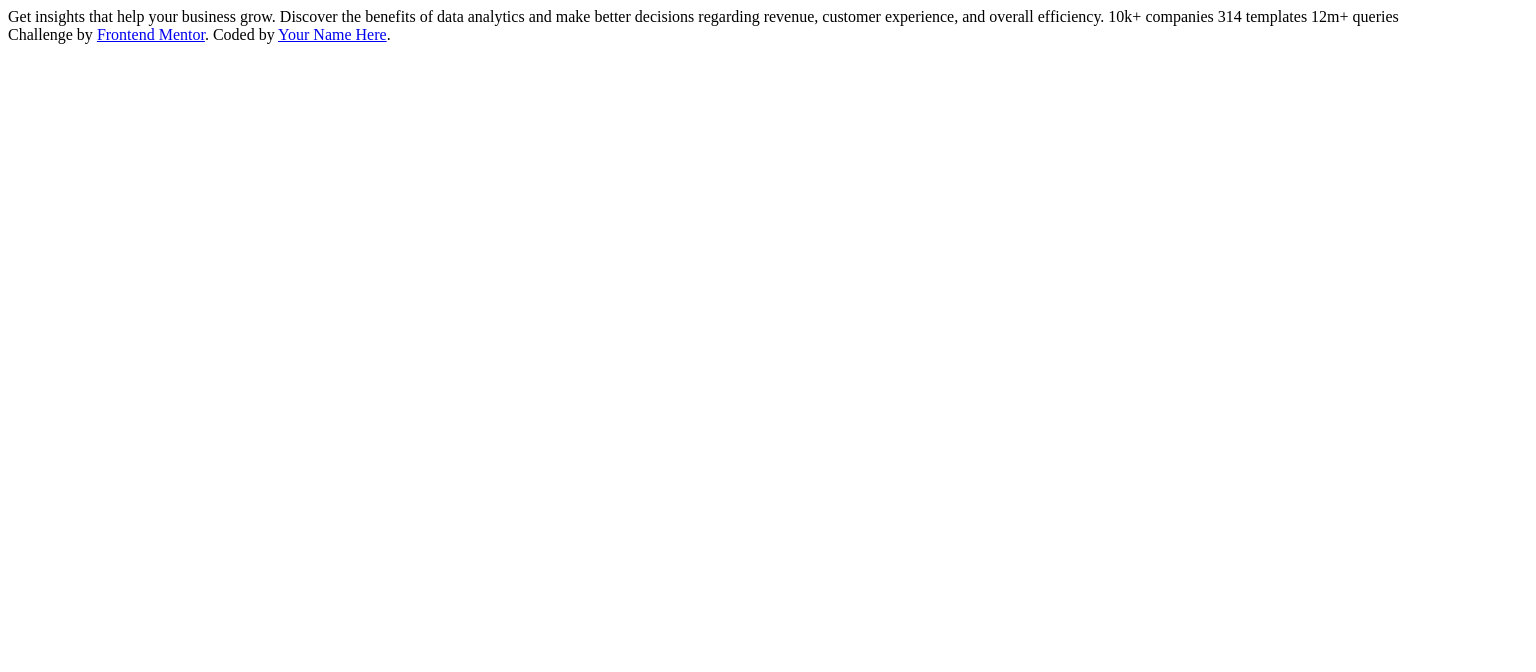
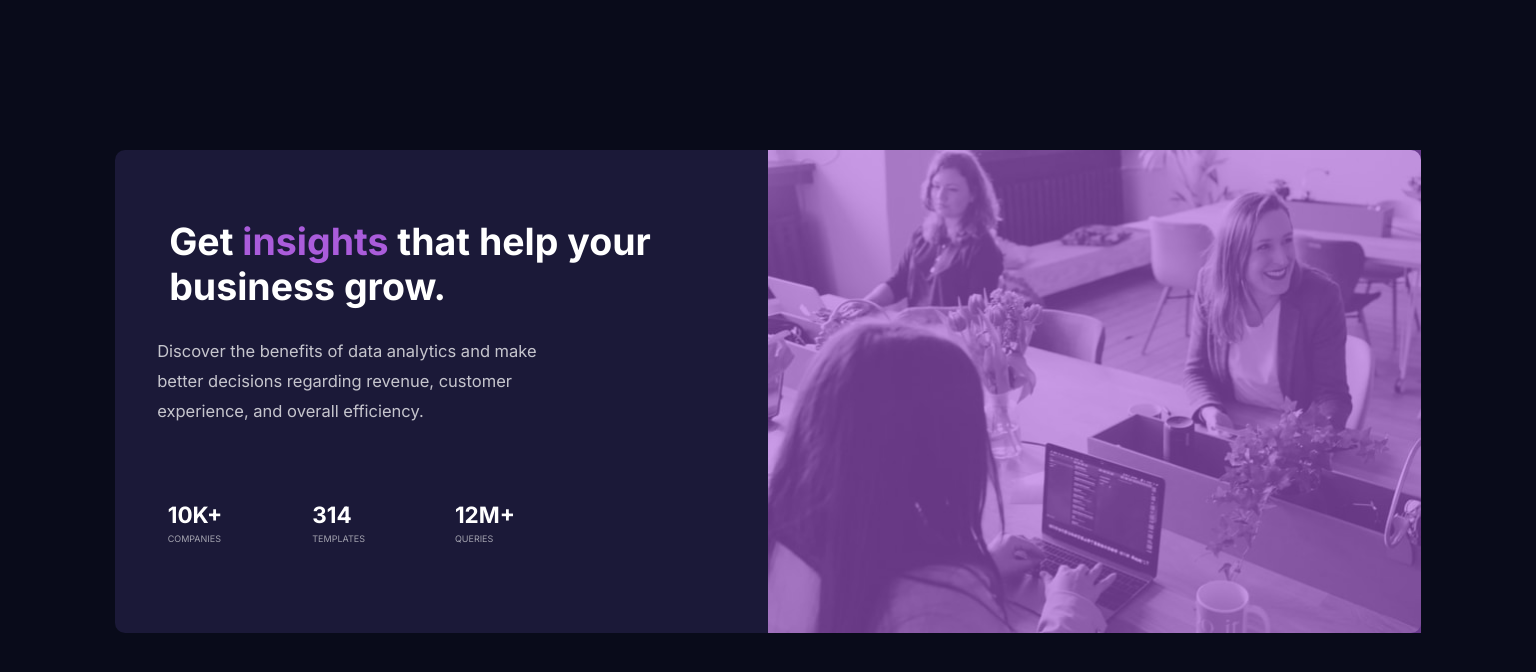
Before and after one commit to Devakumar96/Stats-preview-card-component, a plain HTML site: page index.html in a window 1536 px wide. Drawn offline with Linux system fonts and the light colour scheme.

Commit message:
mobile style updated

```diff
--- a/index.html
+++ b/index.html
@@ -7,7 +7,10 @@
   <link rel="icon" type="image/png" sizes="32x32" href="./images/favicon-32x32.png">
 
   <title>Frontend Mentor | Stats preview card component</title>
+
+  <!-- custom CSS -->
   <link rel="stylesheet" href="./styles/styles.css">
+
   <!-- Feel free to remove these styles or customise in your own stylesheet 👍 -->
   <!-- <style>
     .attribution { font-size: 11px; text-align: center; }
@@ -16,7 +19,7 @@
 </head>
 <body>
 
-  Get insights that help your business grow.
+  <!-- Get insights that help your business grow.
 
   Discover the benefits of data analytics and make better decisions regarding revenue, customer
   experience, and overall efficiency.
@@ -28,6 +31,36 @@
   <div class="attribution">
     Challenge by <a href="https://www.frontendmentor.io?ref=challenge" target="_blank">Frontend Mentor</a>.
     Coded by <a href="#">Your Name Here</a>.
-  </div>
+  </div> -->
+
+  <main class="card">
+    <div class="card_img">
+      <img src="./images/image-header-mobile.jpg" alt="card_img">
+    </div>
+    <div class="card_body">
+      <div class="header">
+        <h1>Get <span>insights</span> that help your business grow.</h1>
+        <p>Discover the benefits of data analytics and make better decisions regarding revenue, customer
+  experience, and overall efficiency.</p>
+      </div>
+      <div class="card_footer">
+        <div class="card_companies">
+          <h2>10K+</h2>
+          <p>COMPANIES</p>
+        </div>
+        <div class="card_templates">
+          <h2>314</h2>
+          <p>TEMPLATES</p>
+        </div>
+        <div class="card_queries">
+          <h2>12M+</h2>
+          <p>QUERIES</p>
+        </div>
+
+      </div>
+    </div>
+  </main>
+
+
 </body>
 </html>
--- a/styles/styles.css
+++ b/styles/styles.css
@@ -0,0 +1,164 @@
+@import url('https://fonts.googleapis.com/css2?family=Inter:wght@400;700&display=swap');
+
+*,::after,::before{
+    margin: 0;
+    padding: 0;
+    box-sizing: border-box;
+    outline: none;
+}
+
+html{
+    font-size: 15px;
+}
+
+:root{
+    --clr-Very-dark-blue: hsl(233, 47%, 7%);
+    --clr-Dark-desaturated-blue: hsl(244, 38%, 16%);
+    --clr-Soft-violet: hsl(277, 64%, 61%);
+    --clr-White: hsl(0, 0%, 100%);
+    --clr-Slightly-transparent-white: hsla(0, 0%, 100%, 0.75);
+    --clr-stat-headings: hsla(0, 0%, 100%, 0.6);
+    --clr-font-main:'Inter', sans-serif;
+}
+
+body{
+    font-family: var(--clr-font-main);
+    background-color: var(--clr-Very-dark-blue);
+    display: flex;
+    justify-content: center;
+    align-items: center;
+    /* height: 100%; */
+    /* position: relative; */
+}
+
+.card{
+    background-color: var(--clr-Dark-desaturated-blue);
+    width: 80%;
+    border-radius: 10px;
+    margin-top: 5rem;
+    margin-bottom: 5rem;
+}
+
+.card_img{
+    position: relative;
+}
+.card_img img {
+  width:100%;
+  border-radius: 10px 10px 0 0;
+}
+
+.card_img::after{
+    content: '';
+    position: absolute;
+    width: 100%;
+    height: 100%;
+    top:0;
+    right:0;
+    background-color:hsla(277, 64%, 61%,0.6)
+}
+
+.header h1{
+    text-align: center;
+    font-size: 1.8rem;
+    margin:0.8rem;
+    color: var(--clr-White);
+    padding: 0.8rem;
+}
+
+.header h1 span{
+    color: var(--clr-Soft-violet);
+}
+
+.header p{
+    color: var(--clr-Slightly-transparent-white);
+    text-align: center;
+    font-size: 0.9rem;
+    font-weight:500;
+    margin: 1rem 0.8rem;
+    padding: 0rem 1.5rem;
+    line-height: 1.5rem;
+}
+
+.card_footer{
+    display: flex;
+    flex-direction: column;
+    align-items: center;
+    row-gap: 3.5rem;
+    margin: 2rem 0rem 5rem 0rem;
+    cursor: pointer;
+
+}
+
+.card_footer h2{
+    color: var(--clr-White);
+    font-size: 1.5rem;
+}
+
+.card_footer p{
+color: var(--clr-stat-headings);
+font-size: 0.6rem;
+margin-top: 0.3rem;
+}
+
+
+@media screen and (min-width:1440px){
+    body{
+        min-height:100%;
+    }
+
+    .card{
+        height:35%;
+        width: 85%;
+        display: flex;
+        flex-direction: row-reverse;
+        justify-content: center;
+        margin-top: 10rem;
+
+    }
+
+    .card{
+        display: grid;
+        grid-template-columns: 50% 50%;
+    }
+
+
+    .card_body{
+        grid-row: 1/1;
+        margin-left: 2rem;
+        margin-top: 3rem;
+    }
+
+
+    .card_img img{
+        grid-row: 1/2;
+    }
+
+
+    .header h1{
+        font-size: 2.5rem;
+        text-align: left;
+        margin-right: 5rem;
+    }
+
+    .header p{
+        text-align: left;
+        font-size: 1.1rem;
+        line-height: 2rem;
+        padding: 0rem 12rem 0rem 0rem;
+    }
+
+    .card_footer{
+        display: flex;
+        flex-direction: row;
+        column-gap: 6rem;
+        margin: 5rem 0rem 5rem 1.5rem;
+    }
+
+.card_img img{
+        width: 100%;
+        height: 100%;
+        border-radius: 0 10px 10px 0;
+    }
+
+
+}
```
